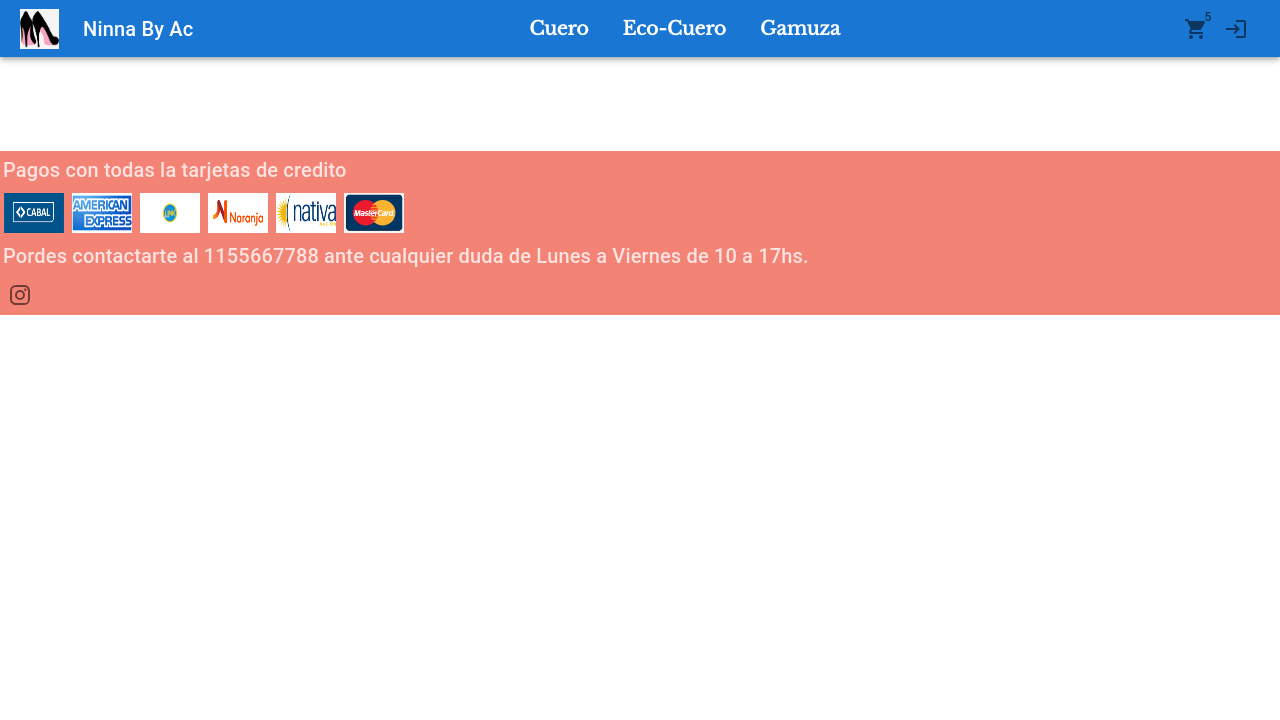
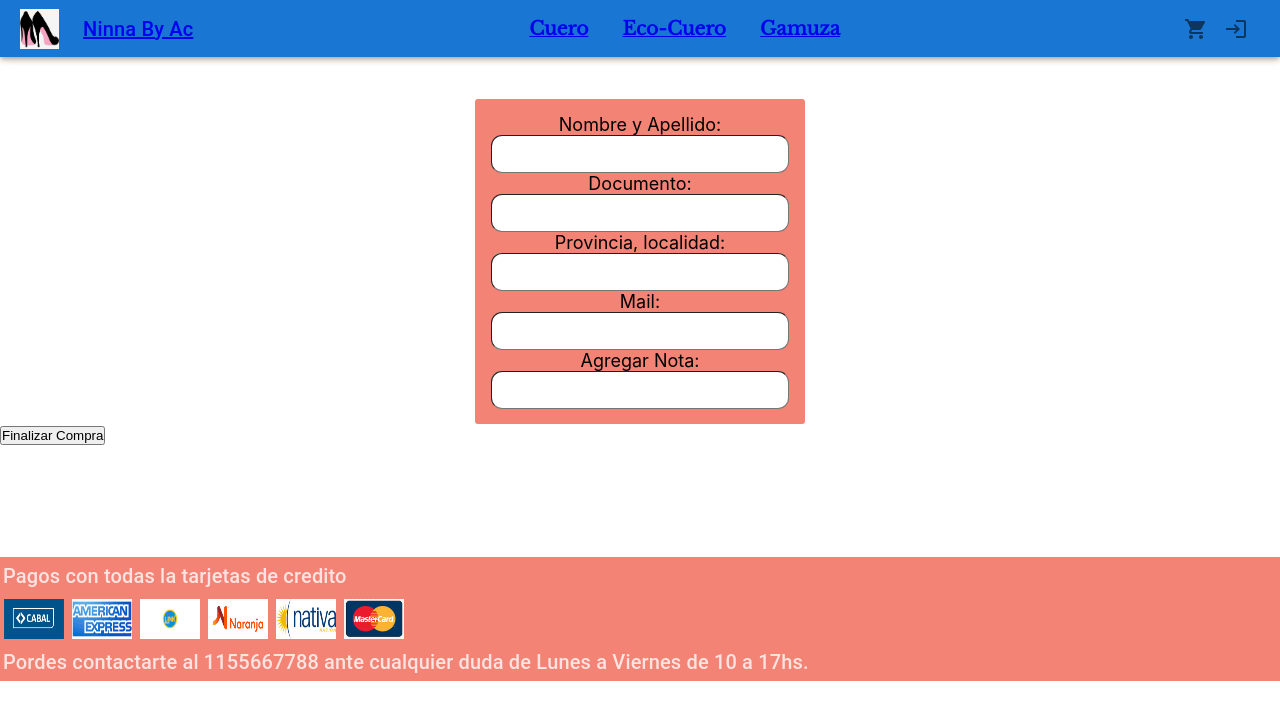
Before and after one commit to Candelate/NinnaReact, a React (Create React App) app: page /form in a window 1280 px wide. Shown: the top 720 px of the page. Built offline with nearby package versions, Linux system fonts and the light colour scheme.

Commit message:
casifinal

```diff
--- a/src/App.css
+++ b/src/App.css
@@ -65,3 +65,39 @@
     align-items: center;
     margin: 25px;
 }
+.formulario {
+    margin: 0 auto;
+    margin-top: 60px;
+    width: 300px;
+    padding: 15px;
+    color:black;
+    border-radius: 3px;
+    font-size: 18px;
+    display: flex;
+    flex-direction: column;
+    justify-content: center;
+    align-items: center;
+    background-color:#F38375;
+}
+.textoForm{
+    height: 20px;
+    outline: none;
+    padding: 8px;
+    width: 280px;
+    border-radius: 11px;
+    border-width: 1px;
+
+}
+.buttonForm{
+    display: flex;
+    justify-content: center;
+    align-items: center;
+    margin: auto;
+    width: 200px;
+    background-color:#F38375;
+    border-radius: 11px;
+    border-width: 1px;
+    height: 30px;
+    margin-block-end: 30px;
+    margin-block-start: 20px;
+}
--- a/src/App.js
+++ b/src/App.js
@@ -7,6 +7,8 @@ import {Footer} from './components/Footer';
 import {Switch, BrowserRouter, Route} from 'react-router-dom';
 import Item from "./components/Item";
 import CheckoutPage from "./components/CartWidget";
+import { Form } from './components/Form';
+import { PantallaFinal } from './components/PantallaFinal';
 
 
 function App() {
@@ -21,9 +23,25 @@ function App() {
                     <Route path="/checkout-page">
                         <CheckoutPage/>
                     </Route>
+                    <Route path="/form">
+                      <Form />
+                    </Route>
+                    <Route path="/cuero">
+                    <ItemList/>
+                    </Route>
+                    <Route path="/gamuza">
+                    <ItemList/>
+                    </Route>
+                    <Route path="/eco-cuero">
+                    <ItemList/>
+                    </Route>
+                    <Route path="/pantalla-final">
+                    <PantallaFinal />
+                    </Route>
                 </Switch>
                 <NavBar/>
                 <Footer/>
+
             </div>
         </BrowserRouter>
     );
--- a/src/components/CartWidget.js
+++ b/src/components/CartWidget.js
@@ -14,6 +14,7 @@ import LocalOfferIcon from "@mui/icons-material/LocalOffer";
 import CardActions from "@mui/material/CardActions";
 import {IconButton} from "@mui/material";
 import ShoppingCartIcon from "@mui/icons-material/ShoppingCart";
+import { Link } from 'react-router-dom';
 
 
 //product data
@@ -80,7 +81,9 @@ export default function CheckoutPage(props) {
                 <h2>Subtotal: <span> ${value} </span></h2>
             </div>
             <div className={'formContainer'}>
+                <Link to= "form">
                 <button className={"formRedirect"}> Haz click aqui para completar tu compra</button>
+                </Link>
             </div>
         </div>
     }
--- a/src/components/Footer.js
+++ b/src/components/Footer.js
@@ -21,11 +21,6 @@ export const Footer = () => {
                 <div class="contacto">
                     <p>Pordes contactarte al 1155667788 ante cualquier duda de Lunes a Viernes de 10 a 17hs.</p>
                 </div>
-                <div>
-                    <IconButton>
-                        <InstagramIcon IconfontSize="large"/>
-                    </IconButton>
-                </div>
             </footer>
         </div>
     )
--- /dev/null
+++ b/src/components/Form.js
@@ -0,0 +1,28 @@
+import React from "react";
+import { Link } from "react-router-dom";
+export const Form = () => {
+    return (
+
+        <div>
+        <form class="formulario">
+            <label for="fname">Nombre y Apellido:</label>
+            <input class="textoForm"type="text" id="fname" name="fname"></input>
+            <label for="ldoc">Documento:</label>
+            <input class="textoForm" type="text" id="ldoc" name="ldoc"></input>
+            <label for="fubi">Provincia, localidad:</label>
+            <input class="textoForm" type="text" id="fubi" name="fubi"></input>
+            <label for="lmail">Mail:</label>
+            <input class="textoForm" type="text" id="fmarca" name="lmail"></input>
+            <label for="lnota">Agregar Nota:</label>
+            <input class="textoForm" type="text" id="fnota" name="nota"></input>
+        </form>
+        <Link to="pantalla-final">
+        <button class="button" onclick="addCar()">
+            Finalizar Compra
+        </button>
+        </Link>
+
+    </div>
+
+    )
+}
--- a/src/components/Item.js
+++ b/src/components/Item.js
@@ -37,14 +37,12 @@ const ExpandMore = styled((props) => {
 export default function Item() {
 
     const [products, setProducts] = useState([{}])
-    const [loading, setLoading] = useState(true)
+    const [loading, setLoading] = useState(false)
     const [productList, setProductList] = useState([])
     const myStorage = window.localStorage
-
-
+    console.log(loading)
     useEffect(() => {
             if (!loading) {
-
                 setLoading(true)
                 getDocs(collection(db, 'Items')).then((querySnapshot) => {
                     const products = querySnapshot.docs.map(doc => {
@@ -60,6 +58,7 @@ export default function Item() {
                                 subheader="Solo stock disponible en visón"
                             />
                             <CardMedia
+
                                 component="img"
                                 height="350"
                                 image={"./fotos/" + (index.idImagen)}
@@ -81,13 +80,14 @@ export default function Item() {
                             </CardActions>
                             </button>
                         </Card>
+
                     }))
                 })
             } else {
                 setLoading(false)
             }
         },
-        [products])
+        [])
 
     const [expanded, setExpanded] = React.useState(false);
 
@@ -100,7 +100,6 @@ export default function Item() {
     }
 
 
-    // Lo que debemos hacer es un ciclo for o foreach para que en el return se muestren 8 items en vez de solo el primero
 
     return productList
 
--- a/src/components/ItemList.js
+++ b/src/components/ItemList.js
@@ -5,29 +5,13 @@ import { collection, getDocs, query, where } from 'firebase/firestore/lite';
 
 
 
-export default function ItemList () {
+export default function ItemList (filter) {
 
-  // const [products, setProducts] = useState([])
-  // const [loading, setLoading] = useState(true)
 
-  // useEffect(()  => {
-  //   if (!loading){
-  //     setLoading(true)
-  //     getDocs(collection(db, 'Items')).then((querySnapshot) => {
-  //       const products = querySnapshot.docs.map(doc => {
-  //         return {id: doc.id, ... doc.data()}
-  //       })
-  //       console.log(products)
-  //       setProducts(products)
-  //     })
-  //   }else{
-  //     setLoading(false)
-  //   }},
-  // [])
 
  return (
 
   <div className="ItemList">
-        <Item />
+        <Item filter={filter} />
 </div>
 )}
--- a/src/components/NavBar.js
+++ b/src/components/NavBar.js
@@ -1,4 +1,4 @@
-import React from 'react';
+import React, { useEffect } from 'react';
 import {makeStyles} from "@material-ui/core/styles"
 import {AppBar, Badge} from '@mui/material';
 import {Toolbar} from '@mui/material';
@@ -55,7 +55,7 @@ const useStyles = makeStyles((theme) => ({
 export default function NavBar() {
     const myStorage = window.localStorage
     const classes = useStyles();
-    let propsBoolean = true
+    let propsCartLength = myStorage.length
     return (
 
         <div className={classes.root}>
@@ -64,18 +64,25 @@ export default function NavBar() {
                     <IconButton edge="start" color="inherit" aria-label="menu" sx={{mr: 2}}>
                         <img src={logo} className={classes.logo}/>
                     </IconButton>
-
+                    <Link to="home">
                     <Typography className={classes.title} className={classes.mistyRose} variant="h6" component="div">
                         Ninna By Ac
                     </Typography>
+                    </Link>
                     <div className={classes.grow}/>
+                    <Link to="cuero">
                     <h3 className={classes.category}> Cuero</h3>
-                    <h3 className={classes.category}> Eco-Cuero</h3>
-                    <h3 className={classes.category}> Gamuza</h3>
+                    </Link>
+                    <Link to="eco-cuero">
+                        <h3 className={classes.category}> Eco-Cuero</h3>
+                    </Link>
+                    <Link to="gamuza">
+                        <h3 className={classes.category}> Gamuza</h3>
+                    </Link>
                     <div className={classes.grow}/>
                     <Link to="checkout-page">
                     <IconButton className={classes.iconButton}>
-                        <Badge badgeContent="5" className={classes.fireOpal}>
+                        <Badge badgeContent={propsCartLength} className={classes.fireOpal}>
                             <ShoppingCartIcon className={classes.mistyRose} />
                         </Badge>
                     </IconButton>
--- /dev/null
+++ b/src/components/PantallaFinal.js
@@ -0,0 +1,12 @@
+import React from "react";
+
+export const PantallaFinal = () => {
+    return (
+
+        <div>
+            <h1>Gracias por tu compra!</h1>
+            <h3>En breves te llegara un mail con el link de pago. Gracias por elegirnos NinnaByAc</h3>
+        </div>
+
+    )
+}
```
